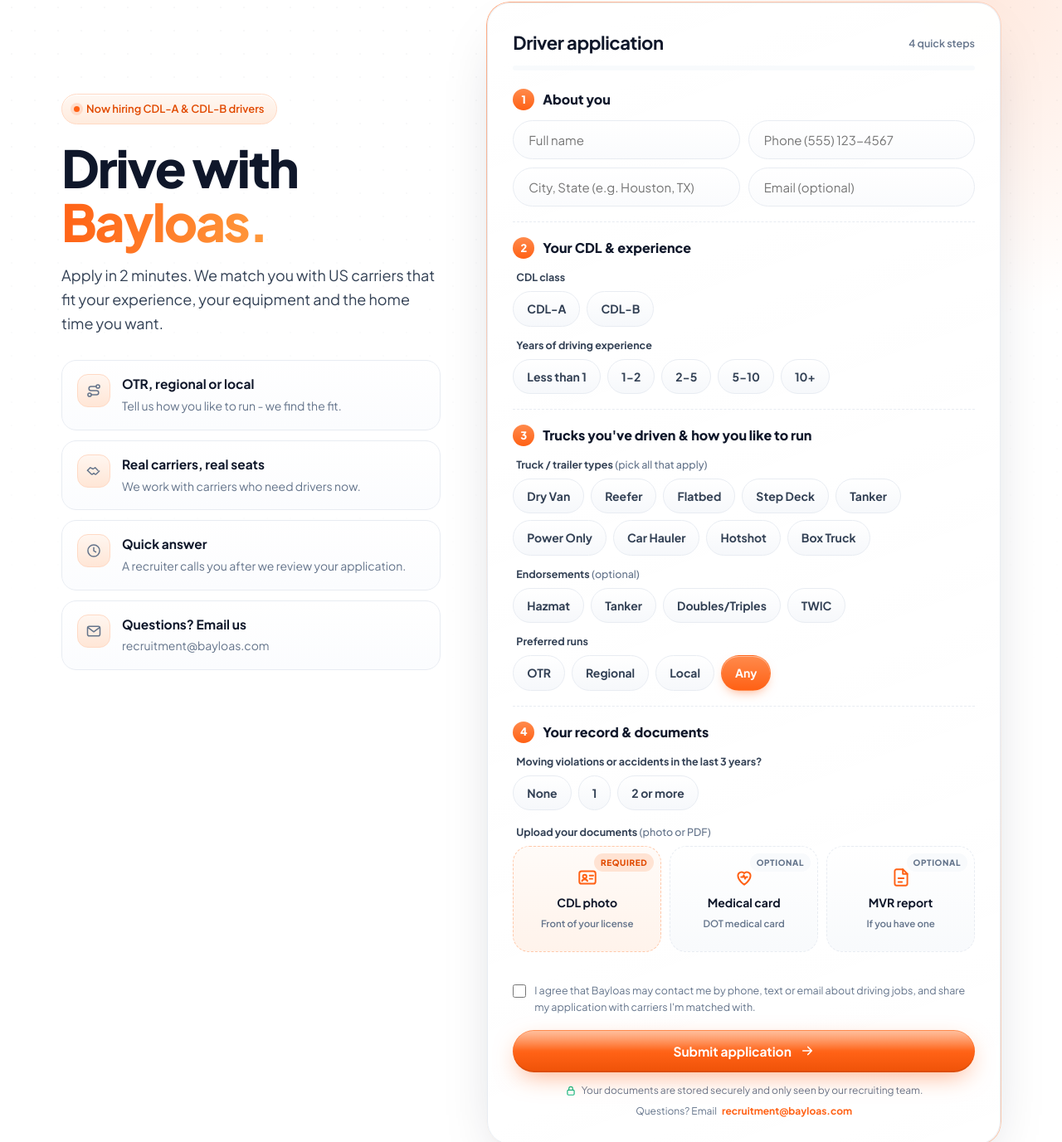
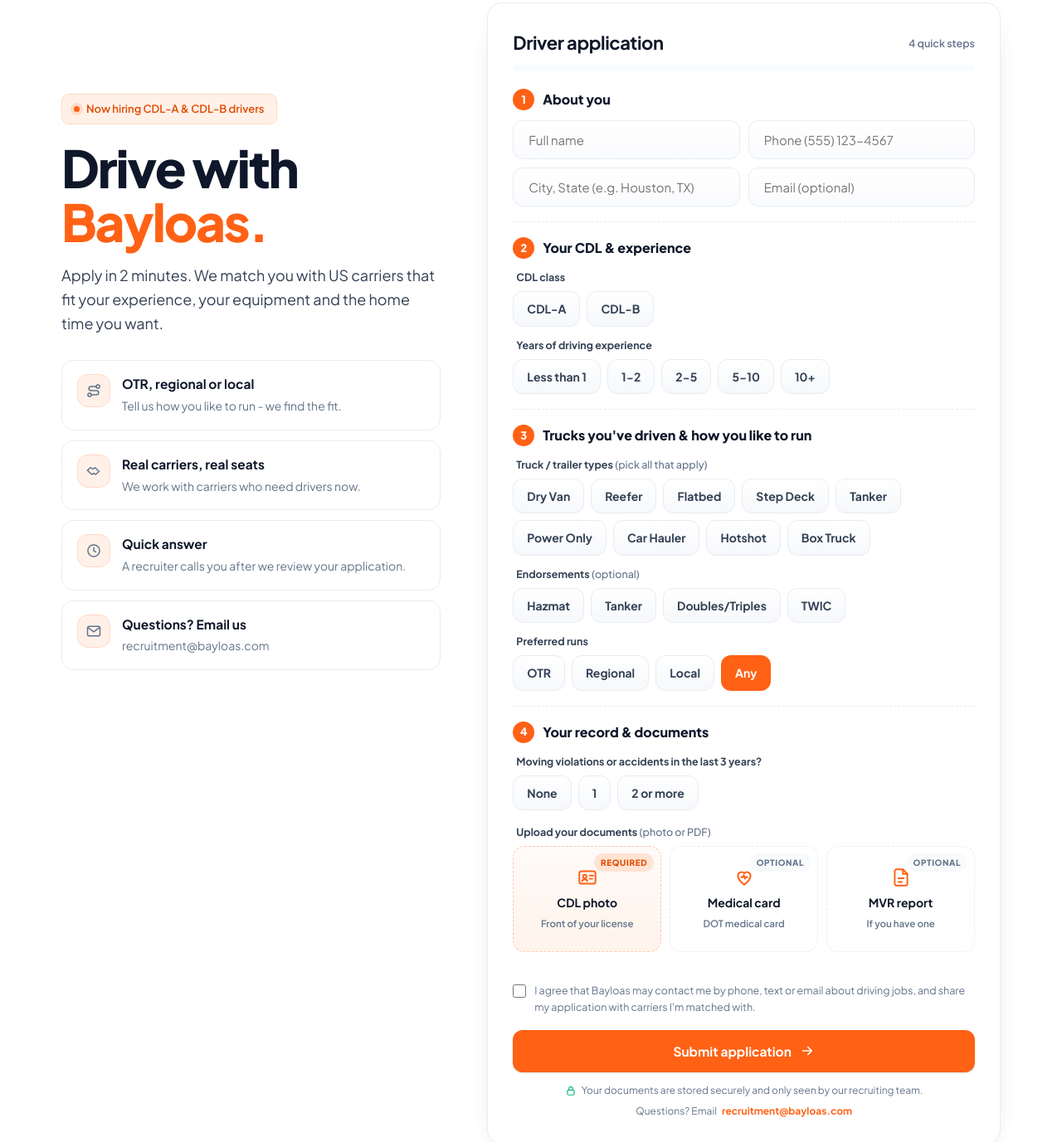
Before and after one commit to dsbayloas/driver, a plain HTML site: page public/index.html in a window 1280 px wide. Shown: the part 134-1511 px from the top of the page at 83% size. Drawn offline with Linux system fonts and the light colour scheme.

Commit message:
Design pass: soft-pill corners, flat brand colour, no gloss or glow (#1)
Buttons, inputs, tabs and chips use 9-12px corners instead of full capsules;
gradient text, glossy button highlights and background glows removed;
visible keyboard focus ring.


Claude-Session: https://claude.ai/code/session_01PFSZsxmwycjPyY4T5Ry2P8

Co-authored-by: Claude <noreply@anthropic.com>

```diff
--- a/public/index.html
+++ b/public/index.html
@@ -146,6 +146,28 @@
   @media (min-width: 1800px) { body { zoom: 1.15; } }
   @media (min-width: 2300px) { body { zoom: 1.3; } }
   @media (prefers-reduced-motion: reduce) { .nav::after { animation: none; } }
+
+  /* ---- Design pass: soft-pill corners, flat brand colour, no gloss or glow ---- */
+  .btn, input[type=text], input[type=tel], input[type=email], select, textarea, .chip span { border-radius: 12px; }
+  .pill { border-radius: 9px; background: #fff; box-shadow: none; }
+  .pill.brand { background: #FFF1E8; }
+  .card { border-radius: 18px; background: #fff; box-shadow: 0 12px 32px -18px rgba(15,23,42,.22); }
+  .perk, .doc { border-radius: 14px; }
+  .perk { background: #fff; }
+  .doc.opt { background: #fff; }
+  .btn::after, .card::before, .hero::before, .hero .glow-l, .nav::after { display: none; }
+  .btn { transition: background-color .15s ease, transform .15s ease; }
+  .btn-primary { background: #FF6115; box-shadow: 0 1px 2px rgba(15,23,42,.14); }
+  .btn-primary:hover { background: #E55510; transform: none; box-shadow: 0 1px 2px rgba(15,23,42,.14); }
+  .btn:active { transform: translateY(1px); }
+  h1 .grad { background: none; -webkit-background-clip: border-box; background-clip: border-box; color: var(--brand); }
+  .ic { background: #FFF1E8; box-shadow: none; }
+  .progress i { background: #FF6115; }
+  .q-title .n { background: #FF6115; box-shadow: none; }
+  .q-title .done { background: #10B981; }
+  .chip input:checked + span { background: #FF6115; box-shadow: none; }
+  .success .big { background: #10B981; box-shadow: none; }
+  :where(a, button, summary, input, select, textarea):focus-visible { outline: 2px solid #FF6115; outline-offset: 2px; }
 </style>
 </head>
 <body>
```
